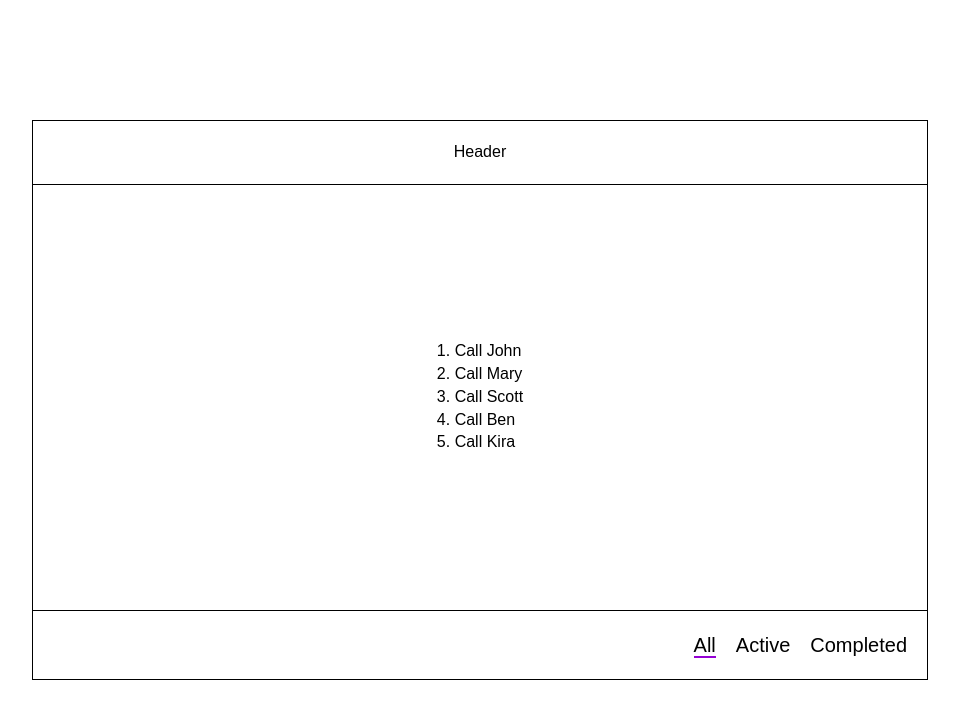
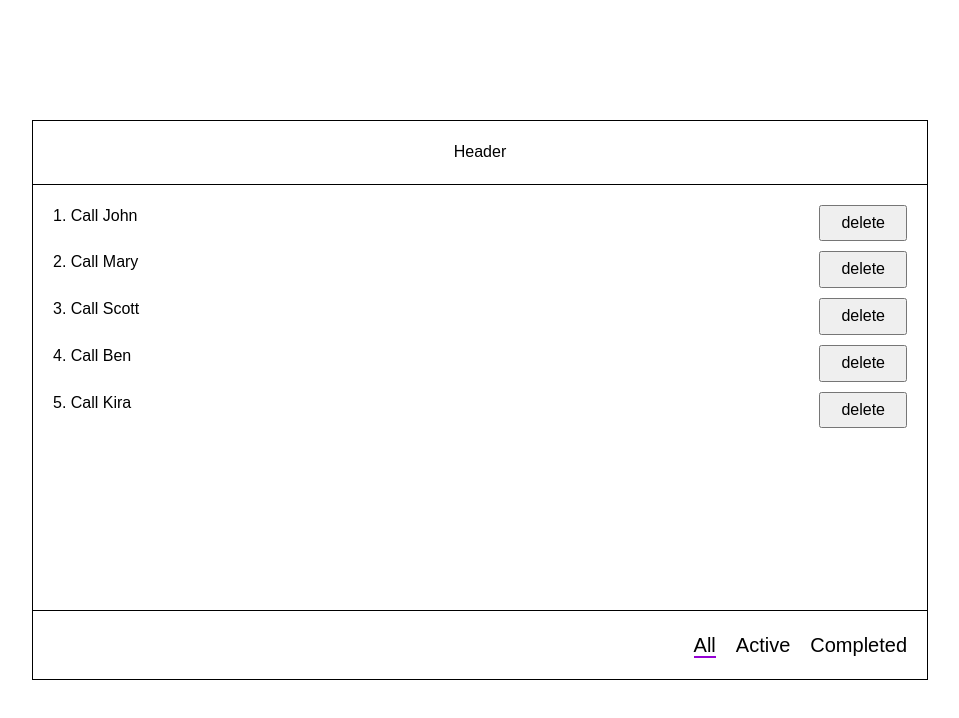
Before and after one commit to iamcoderUA/todo-list, an Angular app: page / in a window 1280 px wide. Shown: the top 718 px of the page, without its empty margins (160-1119 px from the left). Built offline with nearby package versions, Linux system fonts and the light colour scheme.

Commit message:
feat(todos:todo-items): milestone 15, add ability to delete specific todo-item

```diff
--- a/src/app/core/services/todo-items.service.ts
+++ b/src/app/core/services/todo-items.service.ts
@@ -10,7 +10,7 @@ import { TODO_ITEMS } from '../mock/mock-todo-items';
 export class TodoItemsService {
   todoItems: TodoItemsModel[] = TODO_ITEMS;
 
-  getAllTodoItems() {
-    return this.todoItems;
+  deleteTodoItemById(id) {
+    return this.todoItems = this.todoItems.filter(item => id !== item.id);
   }
 }
--- a/src/app/todos/todo-items/todo-items.component.html
+++ b/src/app/todos/todo-items/todo-items.component.html
@@ -4,6 +4,7 @@
       <div class="todos-items__title">
         {{i + 1 + '. ' + item.title}}
       </div>
+      <button class="todos-items__delete" type="button" (click)="deleteTodoItem(item.id)">delete</button>
     </li>
   </ul>
 </div>
--- a/src/app/todos/todo-items/todo-items.component.scss
+++ b/src/app/todos/todo-items/todo-items.component.scss
@@ -1,4 +1,17 @@
 .todos {
   &-items {
+    width: 100%;
+    &__item {
+      display: flex;
+      justify-content: space-between;
+      margin-bottom: 10px;
+      &:last-child {
+        margin-bottom: 0;
+      }
+    }
+    &__delete {
+      padding: 5px 20px;
+      cursor: pointer;
+    }
   }
 }
--- a/src/app/todos/todo-items/todo-items.component.ts
+++ b/src/app/todos/todo-items/todo-items.component.ts
@@ -12,7 +12,6 @@ import { TodoItemsModel } from '../../core/models/todo-items';
 })
 export class TodoItemsComponent implements OnInit {
 
-  todoItems: TodoItemsModel[];
   complete: boolean;
 
   constructor(
@@ -21,8 +20,15 @@ export class TodoItemsComponent implements OnInit {
   ) {
   }
 
+  get todoItems () {
+    return this.todoItemsService.todoItems as TodoItemsModel[];
+  }
+
   ngOnInit() {
-    this.todoItems = this.todoItemsService.getAllTodoItems();
     this.complete = this.route.snapshot.data['complete'];
   }
+
+  deleteTodoItem(id) {
+    this.todoItemsService.deleteTodoItemById(id);
+  }
 }
--- a/src/app/todos/todos.component.html
+++ b/src/app/todos/todos.component.html
@@ -2,7 +2,7 @@
   <div class="todos">
     <app-header></app-header>
 
-    <main class="todos-main flex">
+    <main class="todos-main">
       <router-outlet></router-outlet>
     </main>
 
```
